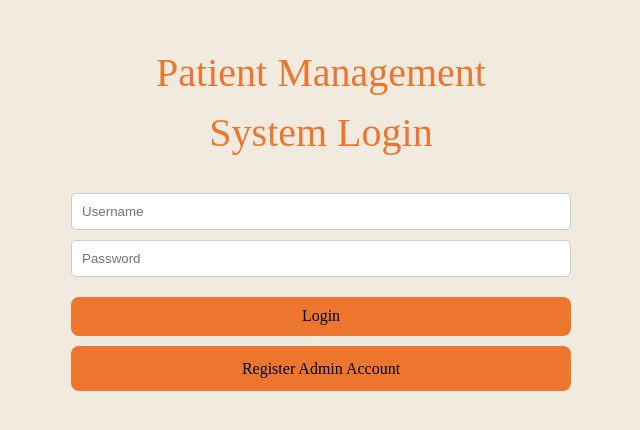
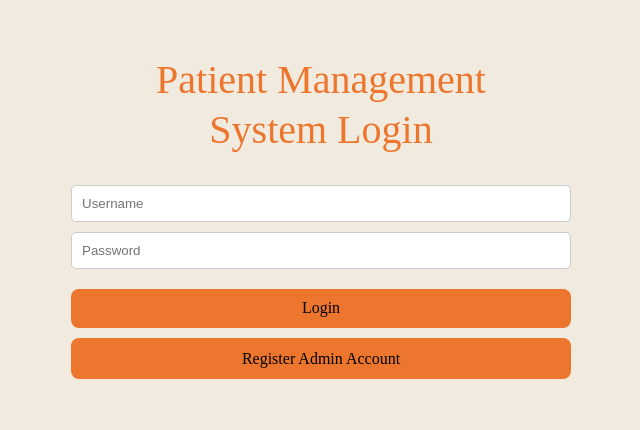
Before and after one commit to rudylee77/Patient-Management-Dashboard---Full-Stack-Project, a React (Vite) app in the folder client/vite-project/: page / in a window 1280 px wide. Shown: the part 198-628 px from the top of the page, without its empty margins (319-959 px from the left). Built offline with nearby package versions, Linux system fonts and the light colour scheme.

Commit message:
fixed height problem for Login/Register buttons

```diff
--- a/client/vite-project/src/index.css
+++ b/client/vite-project/src/index.css
@@ -1,16 +1,10 @@
 :root {
-  font-family: Inter, system-ui, Avenir, Helvetica, Arial, sans-serif;
-  line-height: 1.5;
+  font-family: "Andale Mono";
+  line-height: 1.25;
   font-weight: 400;
 
   color: #ed762e;
   background-color: #f1eade;
-
-  font-synthesis: none;
-  text-rendering: optimizeLegibility;
-  -webkit-font-smoothing: antialiased;
-  -moz-osx-font-smoothing: grayscale;
-  -webkit-text-size-adjust: 100%;
 }
 
 body {
--- a/client/vite-project/src/styles/login.css
+++ b/client/vite-project/src/styles/login.css
@@ -36,6 +36,5 @@ input {
   font-family: inherit;
   background-color: #ed762e;
   color: black;
-  cursor: pointer;
   margin-top: 10px;
 }
```
